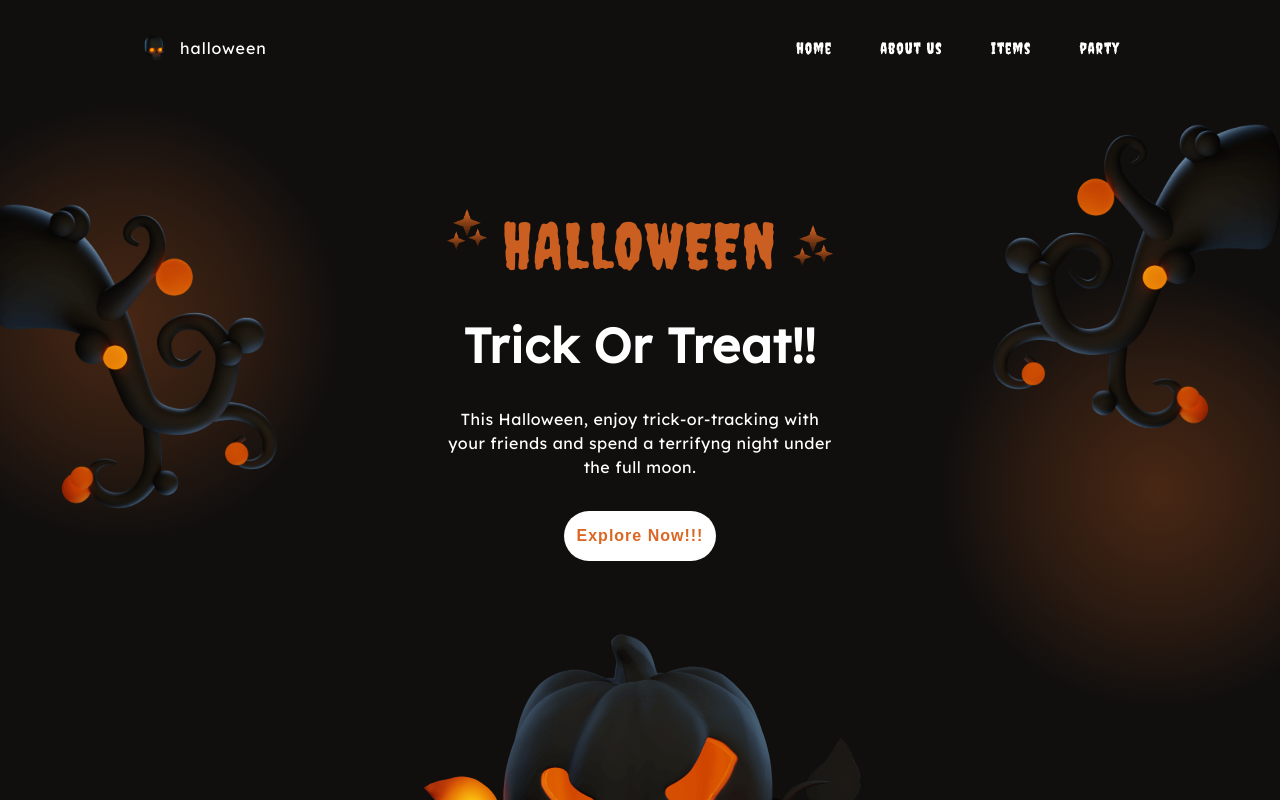
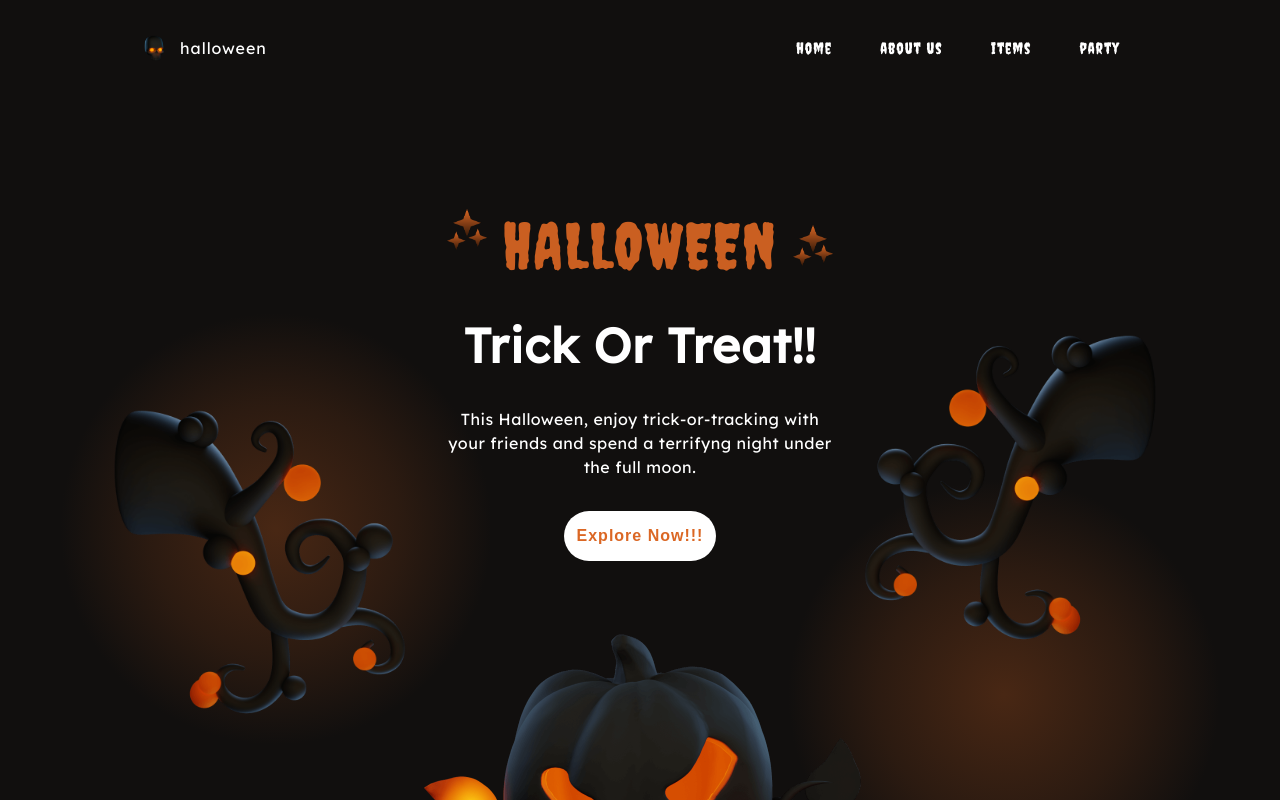
Before and after one commit to eziiel/halloween, a React (Vite) app: page / in a window 1280 px wide. Shown: the top 800 px of the page. Built offline with nearby package versions, Linux system fonts and the light colour scheme.

Commit message:
details2

```diff
--- a/src/components/home/homeFirst/styled.ts
+++ b/src/components/home/homeFirst/styled.ts
@@ -9,6 +9,7 @@ const Home_first_section = styled.div`
   align-items: center;
   font-family: var(--lexend);
   transition: 0.5s ease-in-out;
+  position: relative;
   :after {
     transition: 0.5s ease-in-out;
     position: absolute;
@@ -164,7 +165,7 @@ const img_thirdy_first_home = styled.img`
   width: 300px;
   position: absolute;
   right: -5px;
-  top: 15%;
+  bottom: 45%;
   transition: 0.5s ease-in-out;
   z-index: -2;
   @media(max-width:1200px) {
```
